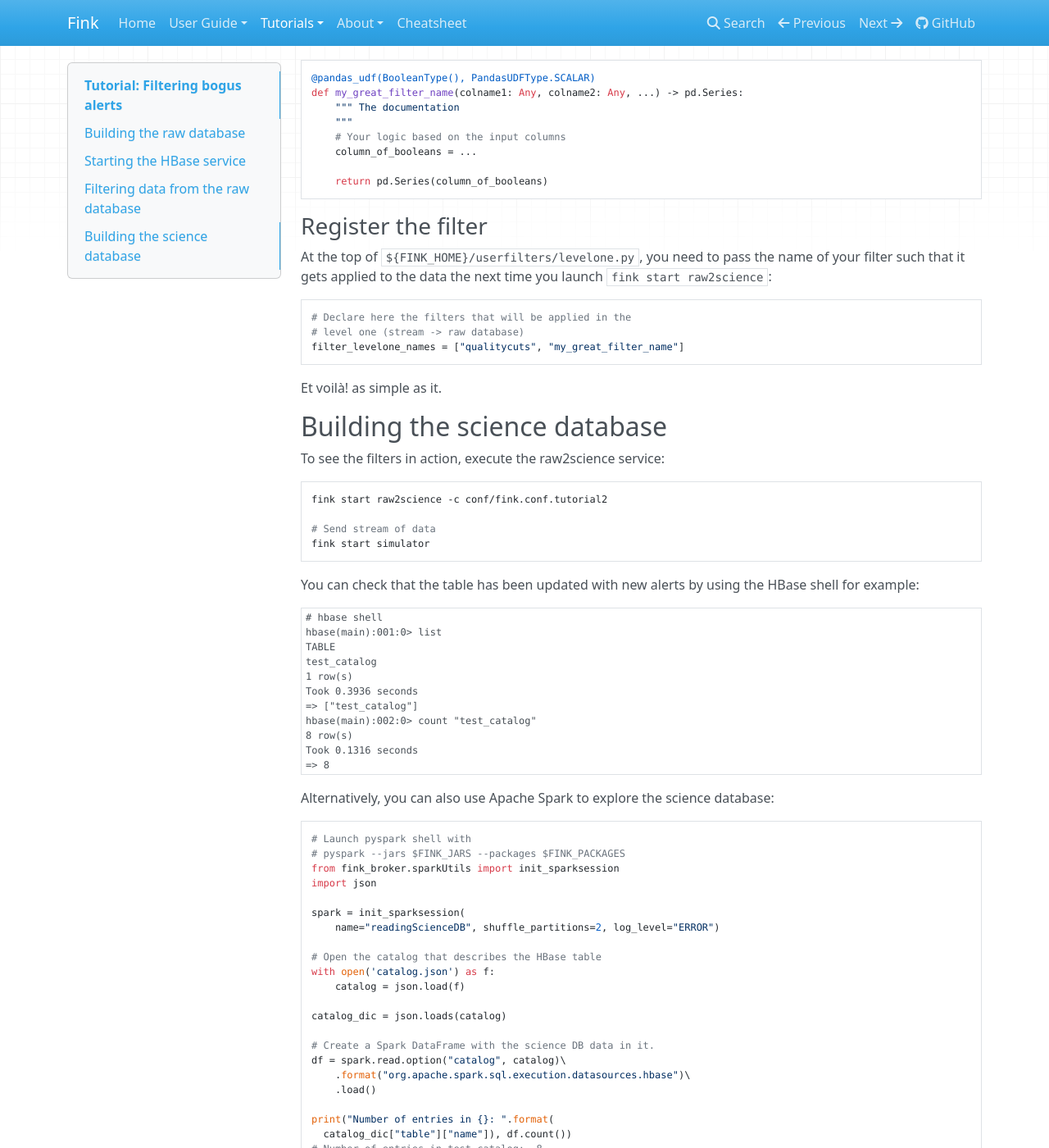
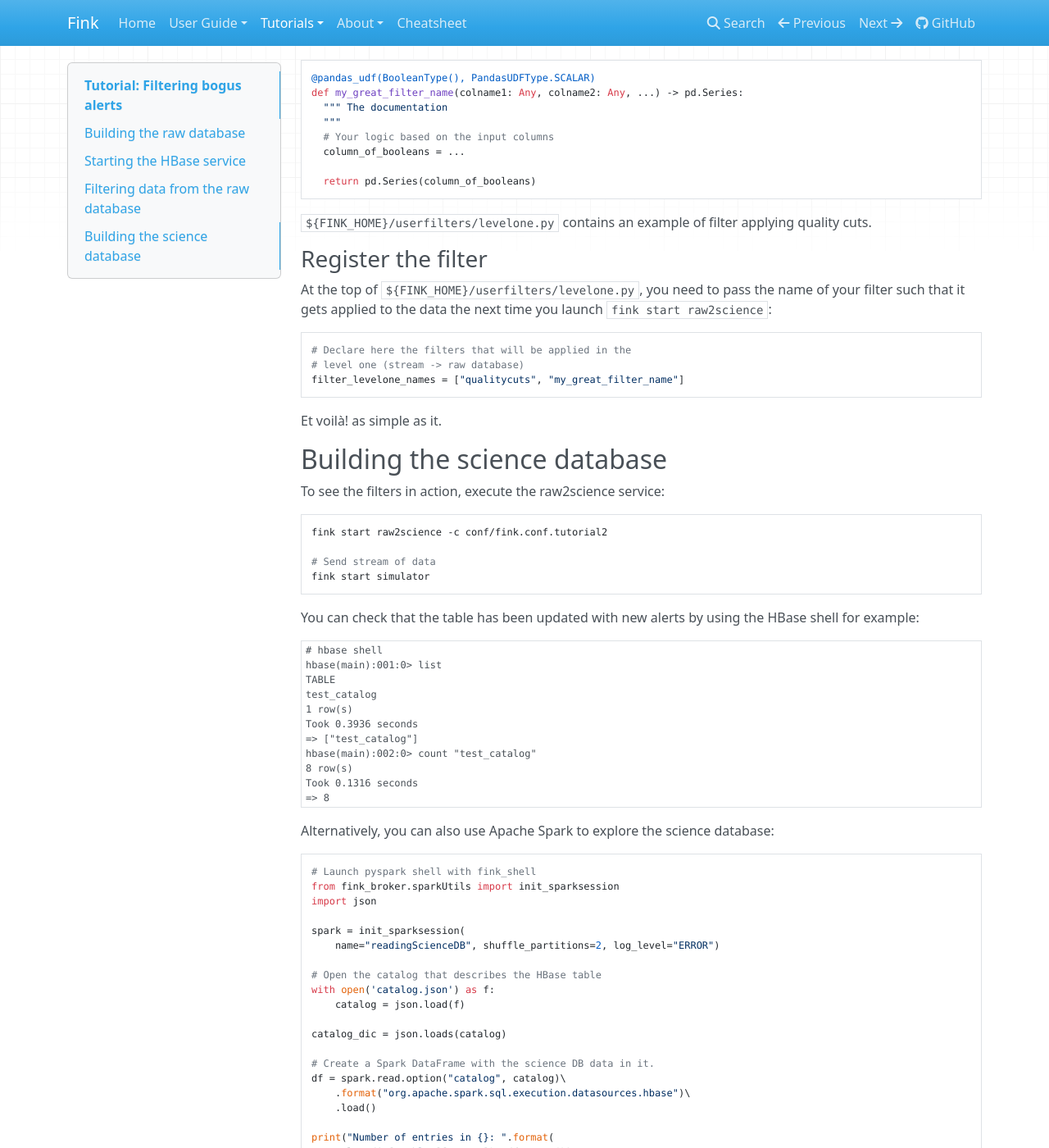
Before and after one commit to astrolabsoftware/fink, an MkDocs documentation site: the page built from docs/tutorials/bogus_filtering.md, in a window 1280 px wide and 1400 px high, scrolled down 1336 px. Shown: the whole window at 82% size. Built offline with MkDocs 1.6.1, drawn with Linux system fonts in a browser that asks for light colours; nearby versions of some CDN libraries.

Commit message:
Minor text modifications

````diff
--- a/docs/tutorials/bogus_filtering.md
+++ b/docs/tutorials/bogus_filtering.md
@@ -64,13 +64,15 @@ The skeleton of a filter is always the same:
 ```python
 @pandas_udf(BooleanType(), PandasUDFType.SCALAR)
 def my_great_filter_name(colname1: Any, colname2: Any, ...) -> pd.Series:
-    """ The documentation
-    """
-    # Your logic based on the input columns
-    column_of_booleans = ...
+  """ The documentation
+  """
+  # Your logic based on the input columns
+  column_of_booleans = ...
 
-    return pd.Series(column_of_booleans)
+  return pd.Series(column_of_booleans)
 ```
+
+`${FINK_HOME}/userfilters/levelone.py` contains an example of filter applying quality cuts.
 
 ### Register the filter
 
@@ -114,8 +116,7 @@ Took 0.1316 seconds
 Alternatively, you can also use Apache Spark to explore the science database:
 
 ```python
-# Launch pyspark shell with
-# pyspark --jars $FINK_JARS --packages $FINK_PACKAGES
+# Launch pyspark shell with fink_shell
 from fink_broker.sparkUtils import init_sparksession
 import json
 
````
